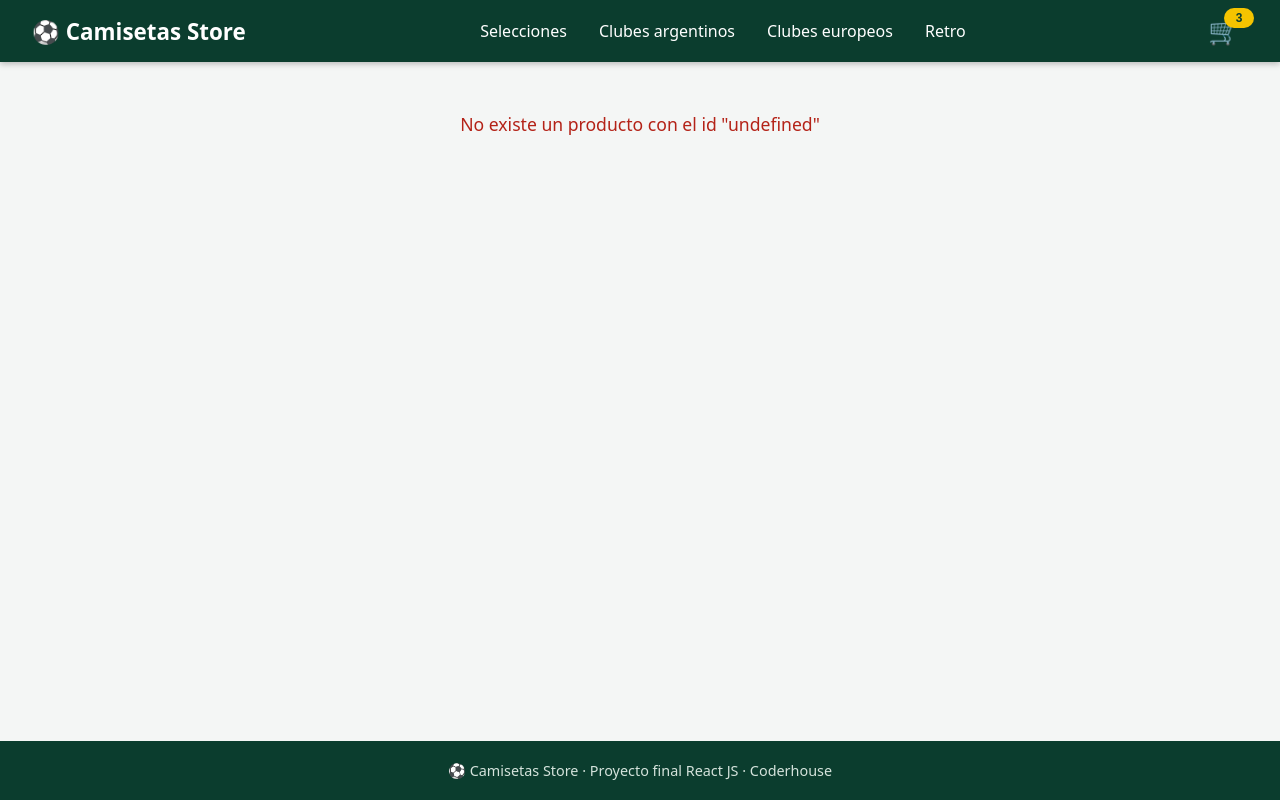
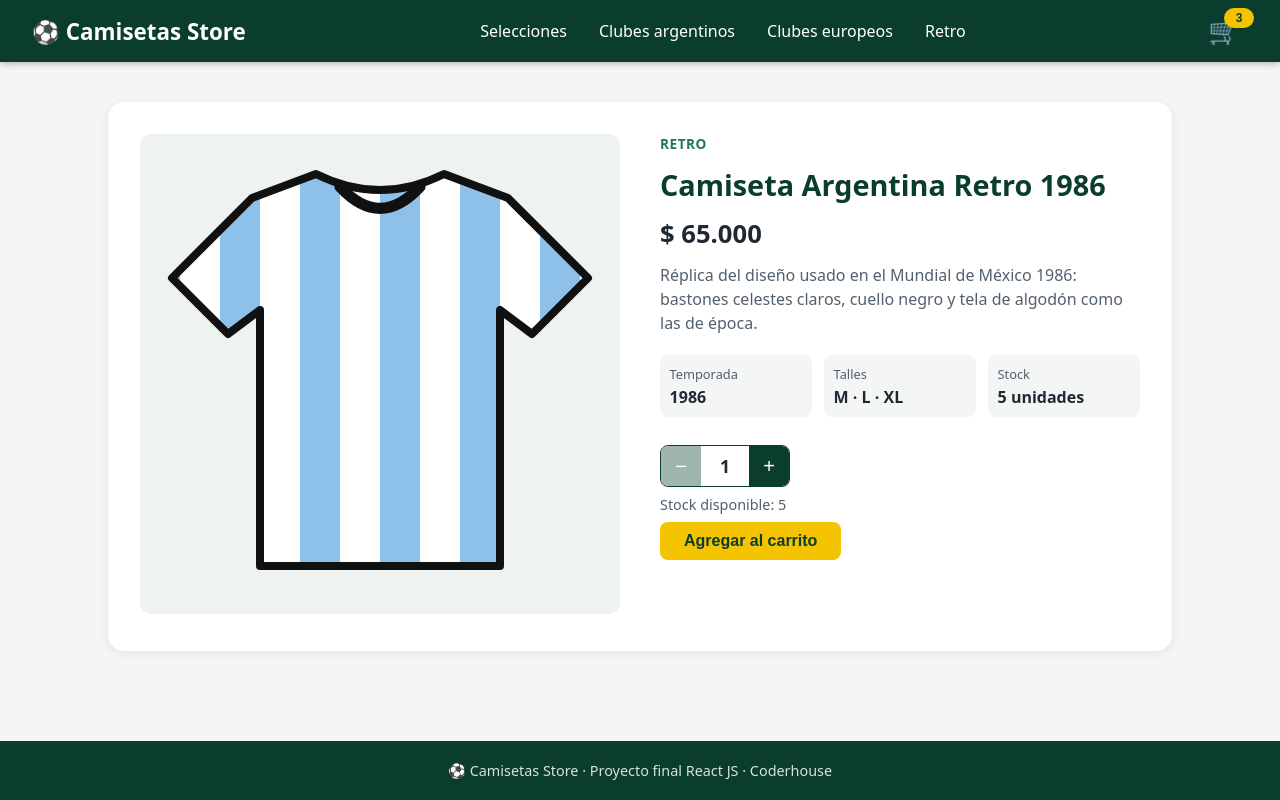
Before and after one commit to jonathanNahuel72/tienda-camisetas-futbol, a React (Vite) app: page /item/argentina-retro-1986 in a window 1280 px wide. Built offline with nearby package versions, Linux system fonts and the light colour scheme.

Commit message:
ItemDetailContainer toma el id del producto desde la URL con useParams

```diff
--- a/src/components/ItemDetailContainer.css
+++ b/src/components/ItemDetailContainer.css
@@ -8,3 +8,12 @@
 .detail-error {
   color: #b42318;
 }
+
+.detail-page {
+  padding: 2.5rem 1.5rem;
+}
+
+.detail-message a {
+  color: #0b3d2e;
+  font-weight: 600;
+}
--- a/src/components/ItemDetailContainer.jsx
+++ b/src/components/ItemDetailContainer.jsx
@@ -1,9 +1,11 @@
 import { useEffect, useState } from 'react'
+import { Link, useParams } from 'react-router-dom'
 import getProductById from '../services/getProductById'
 import ItemDetail from './ItemDetail'
 import './ItemDetailContainer.css'
 
-function ItemDetailContainer({ productId }) {
+function ItemDetailContainer() {
+  const { id: productId } = useParams()
   const [product, setProduct] = useState(null)
   const [loading, setLoading] = useState(true)
   const [error, setError] = useState(null)
@@ -27,9 +29,20 @@ function ItemDetailContainer({ productId }) {
   }, [productId])
 
   if (loading) return <p className="detail-message">Cargando...</p>
-  if (error) return <p className="detail-message detail-error">{error}</p>
+  if (error) {
+    return (
+      <div className="detail-message">
+        <p className="detail-error">{error}</p>
+        <Link to="/">Volver a la tienda</Link>
+      </div>
+    )
+  }
 
-  return <ItemDetail product={product} />
+  return (
+    <main className="detail-page">
+      <ItemDetail product={product} />
+    </main>
+  )
 }
 
 export default ItemDetailContainer
```
